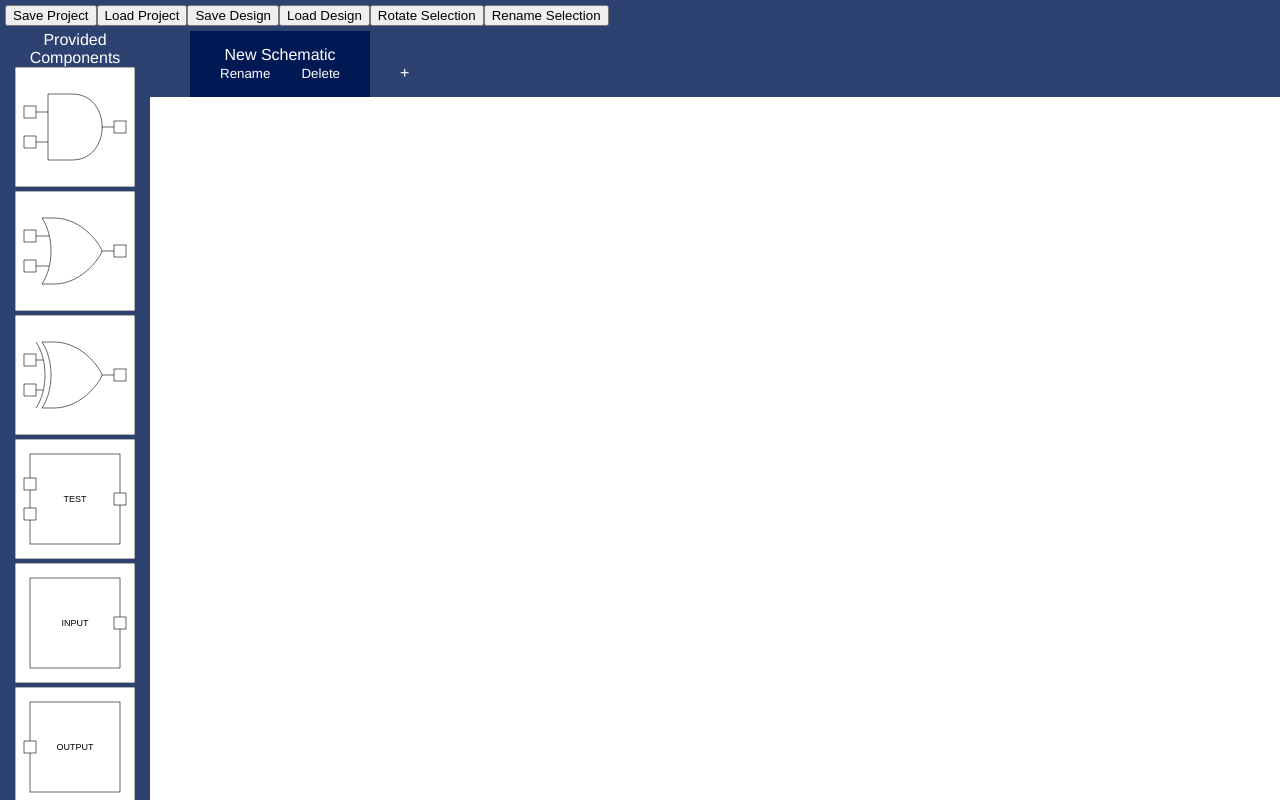
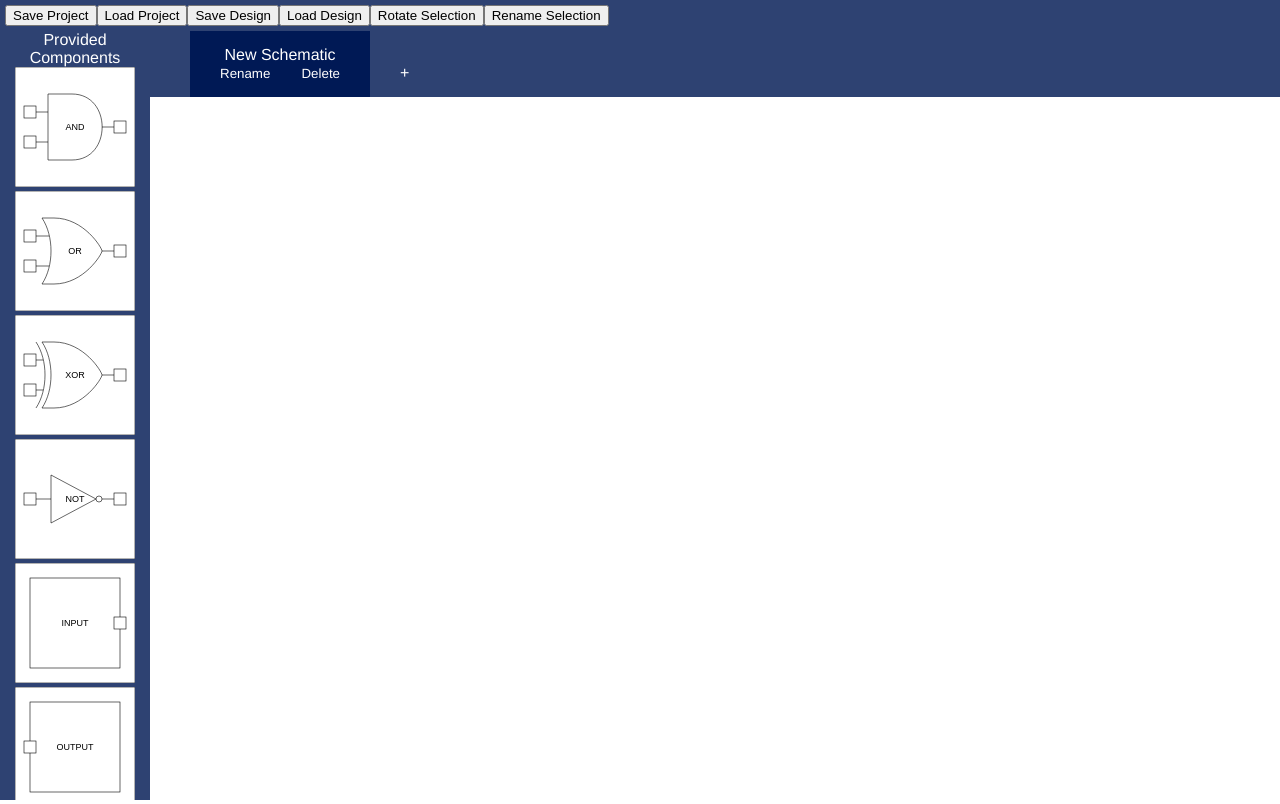
Before and after one commit to dmb537/SchematicEntryTool, a Vue app: page / in a window 1280 px wide. Built offline with nearby package versions, Linux system fonts and the light colour scheme.

Commit message:
Add FDC and display names on all components

```diff
--- a/src/assets/componentsStore.json
+++ b/src/assets/componentsStore.json
@@ -127,8 +127,8 @@
   },
   {
     "properties": {
-      "componentType": "TEST",
-      "componentID": "preview-test",
+      "componentType": "NOT",
+      "componentID": "preview-not",
       "displayName": "",
       "x": 0,
       "y": 0,
@@ -143,18 +143,10 @@
       {
         "name": "A",
         "x": 0,
-        "y": 50,
+        "y": 75,
         "direction": "in",
         "connectedNet": "open",
-        "componentID": "preview-test"
-      },
-      {
-        "name": "B",
-        "x": 0,
-        "y": 100,
-        "direction": "in",
-        "connectedNet": "open",
-        "componentID": "preview-test"
+        "componentID": "preview-not"
       },
       {
         "name": "O",
@@ -162,10 +154,10 @@
         "y": 75,
         "direction": "out",
         "connectedNet": "open",
-        "componentID": "preview-test"
+        "componentID": "preview-not"
       }
     ],
-    "customBodyPath": ""
+    "customBodyPath": "M 10 75 h 25 m 0 40 v -80 l 75 40 l -75 40 m 75 -40 a 1 1 0 0 0 10 0 a 1 1 0 0 0 -10 0 m 10 0 h 20 M 140 75"
   },
   {
     "properties": {
@@ -218,5 +210,55 @@
       }
     ],
     "customBodyPath": ""
+  },
+  {
+    "properties": {
+      "componentType": "FDC",
+      "componentID": "preview-fdc",
+      "displayName": "",
+      "x": 0,
+      "y": 0,
+      "dragX": 0,
+      "dragY": 0,
+      "rotation": 0,
+      "strokeColour": "#000",
+      "availableInputFill": "#fff",
+      "availableOutputFill": "#fff"
+    },
+    "pins": [
+      {
+        "name": "D",
+        "x": 0,
+        "y": 40,
+        "direction": "in",
+        "connectedNet": "open",
+        "componentID": "preview-fdc"
+      },
+      {
+        "name": "C",
+        "x": 0,
+        "y": 100,
+        "direction": "in",
+        "connectedNet": "open",
+        "componentID": "preview-fdc"
+      },
+      {
+        "name": "CLR",
+        "x": 0,
+        "y": 140,
+        "direction": "in",
+        "connectedNet": "open",
+        "componentID": "preview-fdc"
+      },
+      {
+        "name": "Q",
+        "x": 150,
+        "y": 40,
+        "direction": "out",
+        "connectedNet": "open",
+        "componentID": "preview-fdc"
+      }
+    ],
+    "customBodyPath": "M 0 140 h 75 v -10 h -55 v -120 h 110 v 120 h -55 M 0 40 h 20 M 0 100 h 20 m 0 -10 l 10 10 l -10 10 M 150 40 h -20"
   }
 ]
--- a/src/components/ComponentBody.vue
+++ b/src/components/ComponentBody.vue
@@ -95,8 +95,9 @@ export default {
       } else {
         svgTemplate +=
           `<rect height=\"150\" width=\"150\" x=\"0\" y=\"0\"
-          fill=\"${this.fillAndError.fill}\"/>
-          <text xml:space=\"preserve\" text-anchor=\"middle\"
+          fill=\"${this.fillAndError.fill}\"/>`;
+      }
+      svgTemplate += `<text xml:space=\"preserve\" text-anchor=\"middle\"
           font-family=\"sans-serif\" font-size=\"15\" y=\"80\" x=\"75\"
           fill-opacity=\"null\" stroke-opacity=\"null\" stroke-width=\"0\"
           fill=\"#000000\">` +
@@ -104,7 +105,6 @@ export default {
               this.component.properties.componentType :
               this.component.properties.displayName) +
           `</text>`;
-      }
       return svgTemplate;
     },
   },
```
